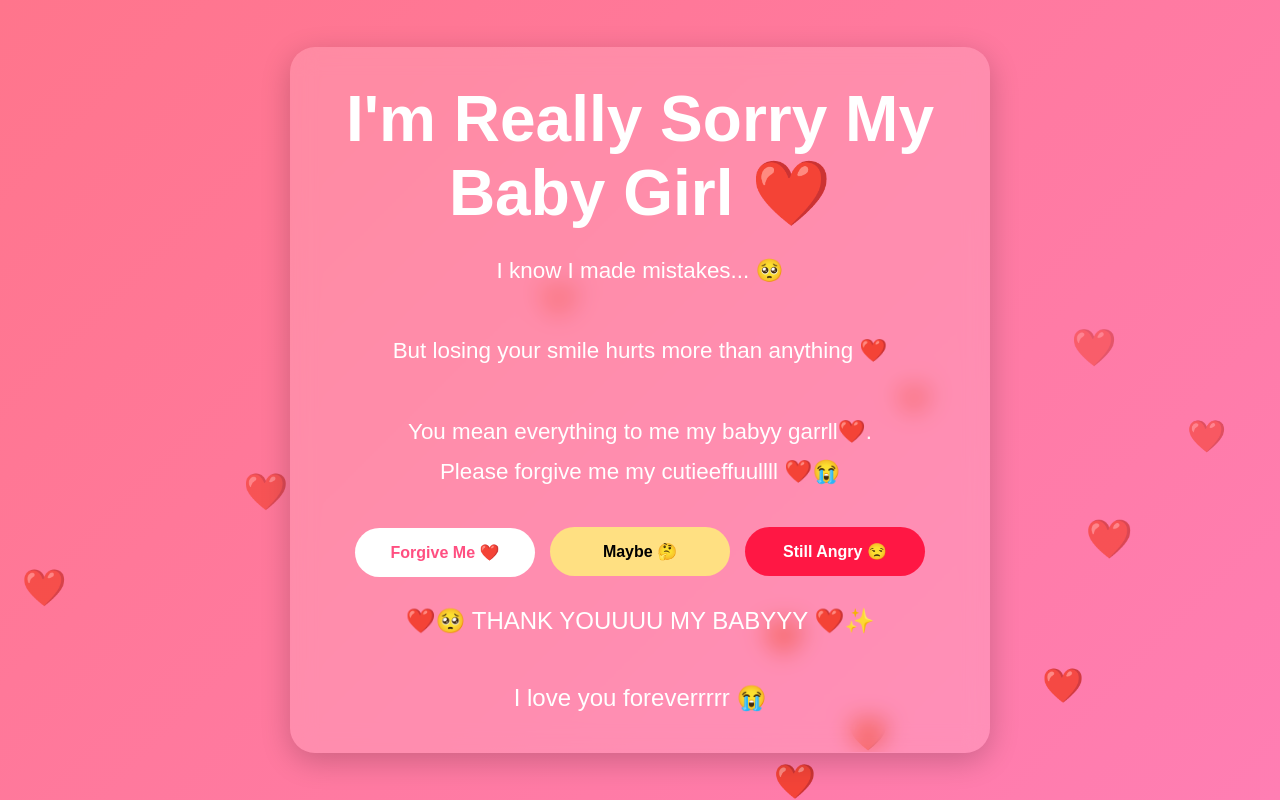
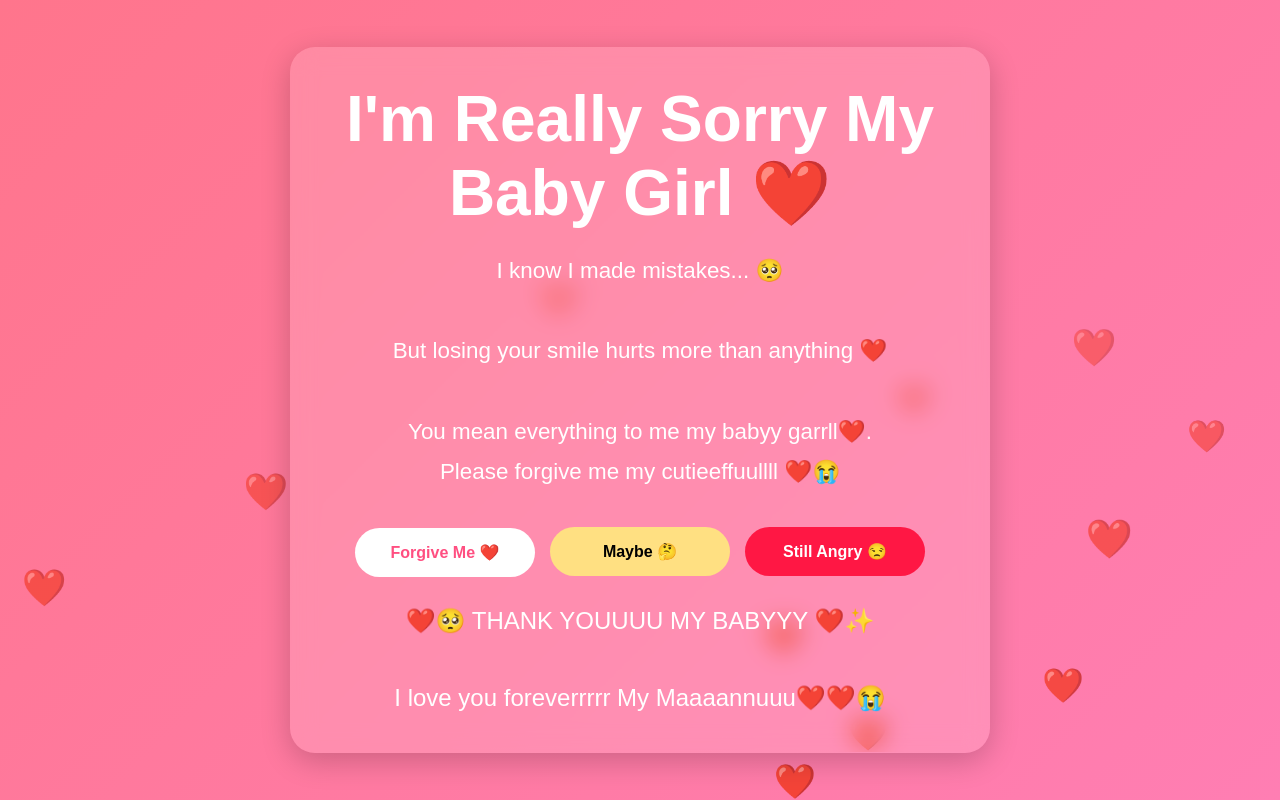
Before and after one commit to Sagar-M0322/maanu.github.io, a plain HTML site: page index.html in a window 1280 px wide. Both pictures are taken after a click on the button "Forgive Me ❤️". Drawn offline with Linux system fonts and the light colour scheme.

Commit message:
Update index.html

```diff
--- a/index.html
+++ b/index.html
@@ -217,7 +217,7 @@ yesBtn.addEventListener("click", ()=>{
     message.classList.remove("hidden");
 
     message.innerHTML =
-    "❤️🥺 THANK YOUUUU MY BABYYY ❤️✨<br><br>I love you foreverrrrr 😭";
+    "❤️🥺 THANK YOUUUU MY BABYYY ❤️✨<br><br>I love you foreverrrrr My Maaaannuuu❤️❤️😭";
 
     createHearts();
 });
```
